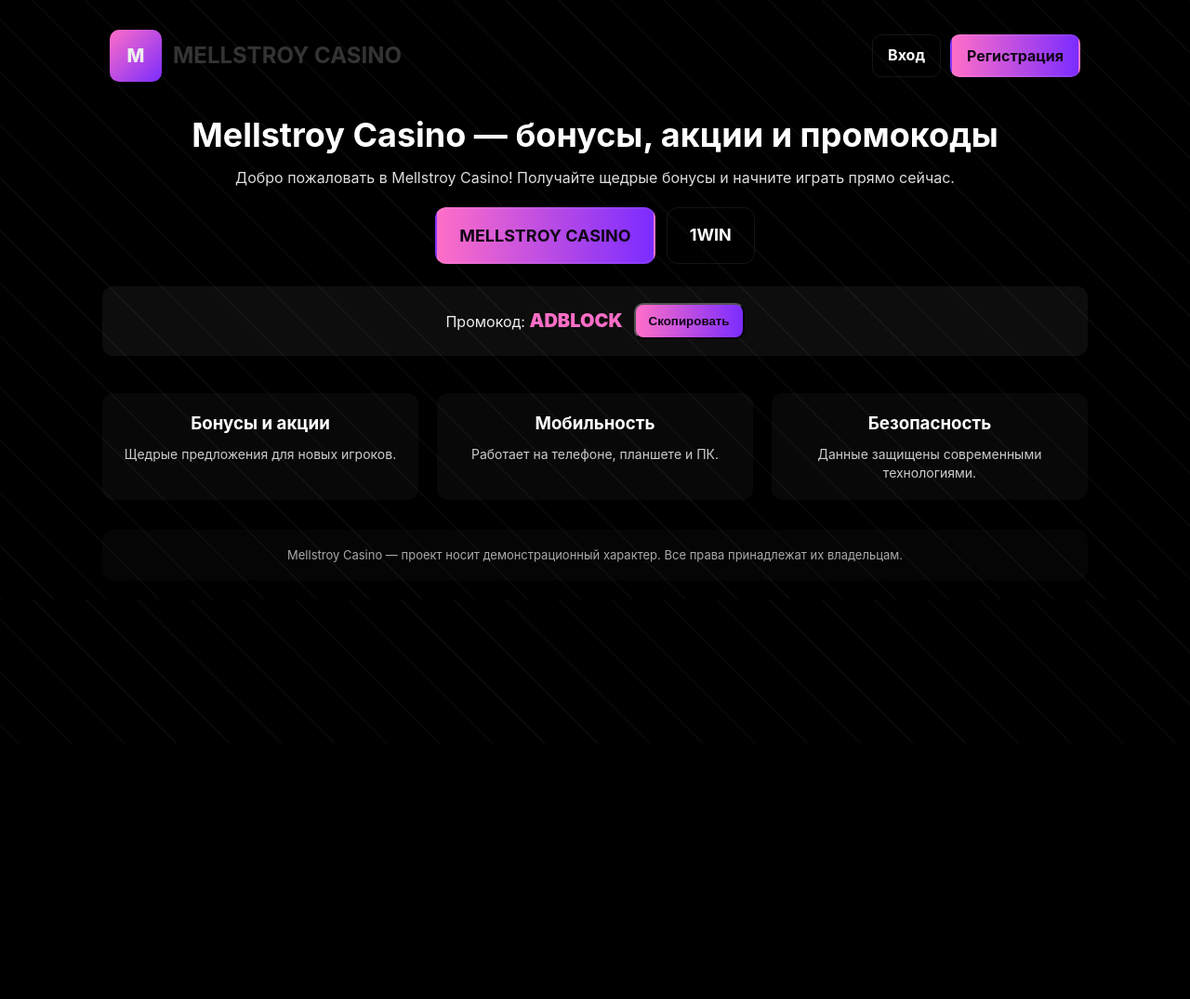
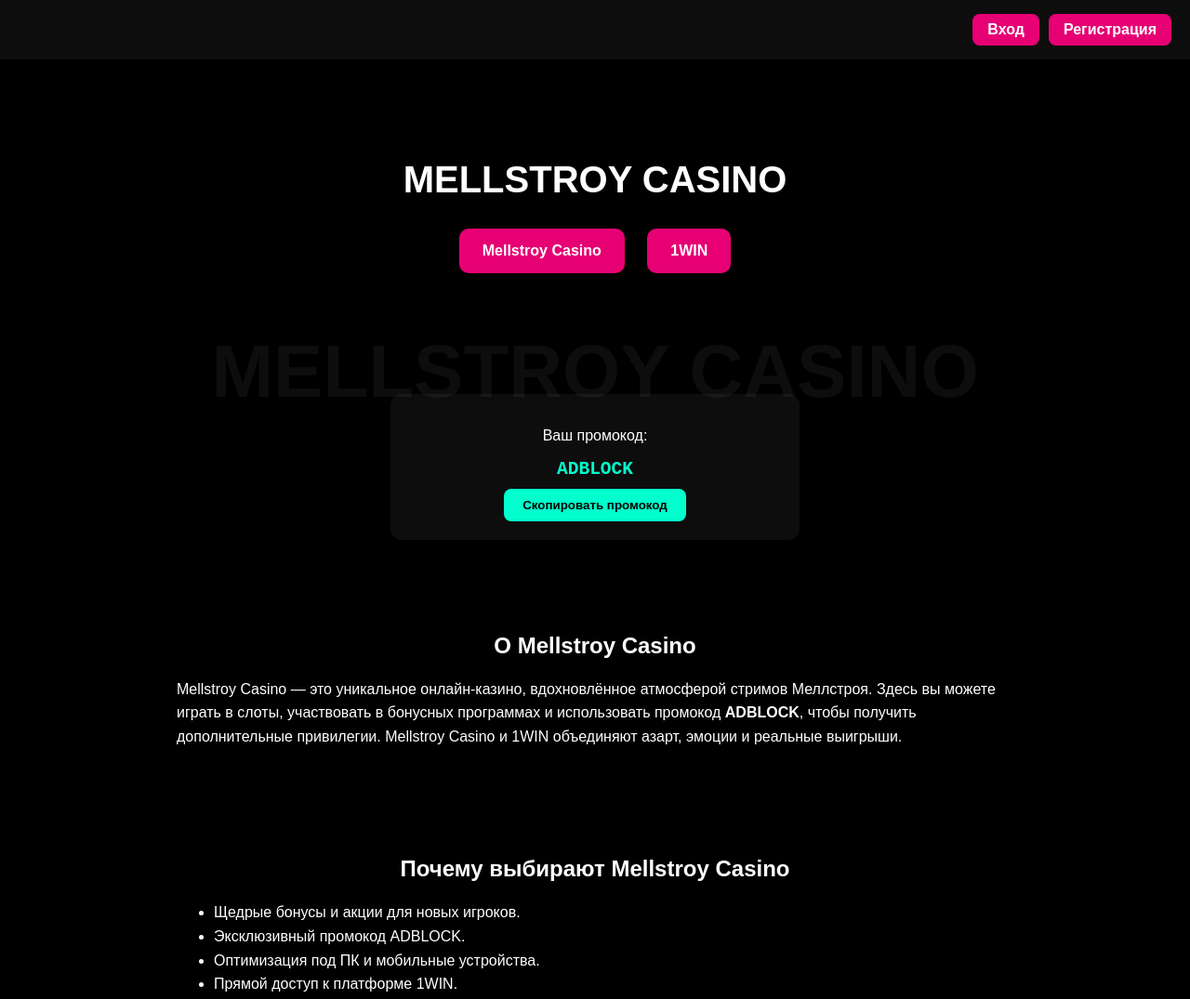
Before and after one commit to Vlad71639/MellstroyCasino.github.io, a plain HTML site: page index.html in a window 1280 px wide. Shown: the top 1075 px of the page at 93% size. Before the commit the page ends 800 px from the top, so only its background shows below. Drawn offline with Linux system fonts and the light colour scheme.

Commit message:
index.html

```diff
--- a/index.html
+++ b/index.html
@@ -3,178 +3,262 @@
 <head>
   <meta charset="utf-8">
   <meta name="viewport" content="width=device-width, initial-scale=1">
-  <title>Mellstroy Casino — бонусы, промокоды и акции</title>
-  <meta name="description" content="Mellstroy Casino — бонусы, промокоды и акции. Используйте промокод ADBLOCK, чтобы получить эксклюзивные предложения. Оптимизировано для всех устройств.">
-  <meta name="keywords" content="Mellstroy Casino, Меллстрой казино, казино бонусы, казино промокод, 1WIN, Sweet Bonanza">
+  <title>Mellstroy Casino — играть онлайн, бонусы и промокоды</title>
+  <meta name="description" content="Mellstroy Casino — официальный сайт. Играть онлайн, получать бонусы, использовать промокод ADBLOCK и выигрывать. Меллстрой казино и 1WIN в одном месте.">
+  <meta name="keywords" content="Mellstroy Casino, Меллстрой казино, казино онлайн, 1WIN, бонусы казино, промокод ADBLOCK, Sweet Bonanza">
   <meta name="robots" content="index, follow">
   <link rel="canonical" href="https://1wauxn.com/v3/2672/sweet-bonanza?p=uy3f">
 
-  <!-- Open Graph без картинки -->
-  <meta property="og:title" content="Mellstroy Casino — бонусы и промокоды">
-  <meta property="og:description" content="Используйте промокод ADBLOCK и получите лучшие бонусы в Mellstroy Casino.">
+  <!-- Open Graph -->
+  <meta property="og:title" content="Mellstroy Casino — играть онлайн и получать бонусы">
+  <meta property="og:description" content="Используйте промокод ADBLOCK и начните играть в Mellstroy Casino прямо сейчас.">
   <meta property="og:url" content="https://1wauxn.com/v3/2672/sweet-bonanza?p=uy3f">
   <meta property="og:type" content="website">
 
-  <!-- Twitter Card без картинки -->
+  <!-- Twitter Card -->
   <meta name="twitter:card" content="summary">
-  <meta name="twitter:title" content="Mellstroy Casino — бонусы и промокоды">
-  <meta name="twitter:description" content="Используйте промокод ADBLOCK и получите лучшие бонусы в Mellstroy Casino.">
+  <meta name="twitter:title" content="Mellstroy Casino — играть онлайн и получать бонусы">
+  <meta name="twitter:description" content="Mellstroy Casino, 1WIN и промокод ADBLOCK. Играйте онлайн прямо сейчас.">
+
+  <!-- Schema.org FAQ -->
+  <script type="application/ld+json">
+  {
+    "@context": "https://schema.org",
+    "@type": "FAQPage",
+    "mainEntity": [
+      {
+        "@type": "Question",
+        "name": "Что такое Mellstroy Casino?",
+        "acceptedAnswer": {
+          "@type": "Answer",
+          "text": "Mellstroy Casino — онлайн-казино, объединяющее атмосферу стримов Меллстроя и азартные игры с бонусами."
+        }
+      },
+      {
+        "@type": "Question",
+        "name": "Как использовать промокод ADBLOCK?",
+        "acceptedAnswer": {
+          "@type": "Answer",
+          "text": "При регистрации или первом депозите в Mellstroy Casino введите промокод ADBLOCK, чтобы получить бонусы."
+        }
+      },
+      {
+        "@type": "Question",
+        "name": "Можно ли играть с телефона?",
+        "acceptedAnswer": {
+          "@type": "Answer",
+          "text": "Да, Mellstroy Casino полностью оптимизировано для мобильных устройств. Доступна адаптивная версия сайта."
+        }
+      },
+      {
+        "@type": "Question",
+        "name": "Какие бонусы доступны?",
+        "acceptedAnswer": {
+          "@type": "Answer",
+          "text": "Для новых игроков доступны приветственные бонусы, акции и эксклюзивные предложения от Mellstroy Casino и 1WIN."
+        }
+      }
+    ]
+  }
+  </script>
+
+  <!-- Schema.org Article -->
+  <script type="application/ld+json">
+  {
+    "@context": "https://schema.org",
+    "@type": "Article",
+    "headline": "Mellstroy Casino — играть онлайн, бонусы и промокоды",
+    "alternativeHeadline": "Меллстрой казино и 1WIN — бонусы и промокод ADBLOCK",
+    "author": { "@type": "Organization", "name": "Mellstroy Casino" },
+    "publisher": {
+      "@type": "Organization",
+      "name": "Mellstroy Casino",
+      "logo": { "@type": "ImageObject", "url": "https://via.placeholder.com/120x120.png?text=M" }
+    },
+    "mainEntityOfPage": {
+      "@type": "WebPage",
+      "@id": "https://1wauxn.com/v3/2672/sweet-bonanza?p=uy3f"
+    },
+    "datePublished": "2025-10-02",
+    "dateModified": "2025-10-02",
+    "description": "Mellstroy Casino — официальный сайт для игры онлайн. Промокод ADBLOCK, бонусы для новых игроков, акции и интеграция с 1WIN."
+  }
+  </script>
+
+  <!-- Schema.org Breadcrumb -->
+  <script type="application/ld+json">
+  {
+    "@context": "https://schema.org",
+    "@type": "BreadcrumbList",
+    "itemListElement": [
+      {
+        "@type": "ListItem",
+        "position": 1,
+        "name": "Главная",
+        "item": "https://1wauxn.com/"
+      },
+      {
+        "@type": "ListItem",
+        "position": 2,
+        "name": "Mellstroy Casino",
+        "item": "https://1wauxn.com/v3/2672/sweet-bonanza?p=uy3f"
+      }
+    ]
+  }
+  </script>
 
   <style>
-    * { box-sizing: border-box; margin: 0; padding: 0; }
     body {
-      background: #000;
-      color: #eee;
-      font-family: Inter, system-ui, sans-serif;
-      line-height: 1.4;
-      background-image: repeating-linear-gradient(
-        45deg,
-        rgba(255,255,255,0.03) 0,
-        rgba(255,255,255,0.03) 2px,
-        transparent 2px,
-        transparent 40px
-      );
+      margin:0; padding:0;
+      font-family: Arial, sans-serif;
+      background: black;
+      color: white;
+      text-align:center;
+      overflow-x:hidden;
     }
-    a { color: inherit; text-decoration: none; }
-    .wrap { max-width: 1100px; margin: 0 auto; padding: 20px; }
-
     header {
-      display: flex;
-      align-items: center;
-      justify-content: space-between;
-      padding: 12px 8px;
+      background: rgba(255,255,255,0.05);
+      padding: 15px 20px;
+      position: relative;
     }
-    .logo { display: flex; align-items: center; gap: 12px; }
-    .logo .mark {
-      width: 56px; height: 56px; border-radius: 10px;
-      background: linear-gradient(135deg, #ff6ec7, #7b2cff);
-      display: flex; align-items: center; justify-content: center;
-      font-weight: 800; font-size: 20px;
+    header .desktop-only {
+      display:flex;
+      justify-content: flex-end;
+      gap:10px;
     }
-    .logo .title { font-size: 24px; font-weight: 700; color: rgba(255,255,255,0.2); }
-
-    .top-actions { display: flex; gap: 10px; }
-    .btn {
-      padding: 10px 16px; border-radius: 10px;
-      font-weight: 700; cursor: pointer;
-      border: 2px solid rgba(255,255,255,0.06);
-      transition: transform .12s ease;
+    header .desktop-only a {
+      color:white;
+      text-decoration:none;
+      background:#e60073;
+      padding:8px 16px;
+      border-radius:8px;
+      font-weight:bold;
     }
-    .btn:hover { transform: translateY(-3px); }
-    .btn.neon { background: linear-gradient(90deg, #ff6ec7, #7b2cff); color: #100617; }
-    .btn.ghost { background: transparent; color: #fff; border: 1px solid rgba(255,255,255,0.08); }
-
-    .hero { text-align: center; margin-top: 20px; }
-    .hero h1 { font-size: 36px; color: #fff; }
-    .hero p { color: #ddd; font-size: 16px; margin-top: 10px; }
-
-    .big-buttons { display: flex; gap: 12px; justify-content: center; margin-top: 20px; flex-wrap: wrap; }
-    .big-buttons .big { padding: 16px 24px; border-radius: 12px; font-size: 18px; }
-
+    @media(max-width:768px){
+      header .desktop-only { display:none; }
+    }
+    .hero {
+      padding:80px 20px;
+      position:relative;
+      z-index:2;
+    }
+    .hero h1 {
+      font-size:2.5em;
+      margin-bottom:20px;
+      text-transform:uppercase;
+    }
+    .hero .buttons a {
+      display:inline-block;
+      margin:10px;
+      padding:15px 25px;
+      background:#e60073;
+      color:white;
+      font-weight:bold;
+      text-decoration:none;
+      border-radius:10px;
+      transition:0.3s;
+    }
+    .hero .buttons a:hover { background:#ff3399; }
     .promo {
-      margin-top: 24px; padding: 18px;
-      border-radius: 12px; background: rgba(255,255,255,0.05);
-      display: flex; flex-wrap: wrap; gap: 12px; justify-content: center; align-items: center;
+      margin:40px auto;
+      padding:20px;
+      background:rgba(255,255,255,0.05);
+      border-radius:12px;
+      max-width:400px;
     }
-    .promo .code { font-weight: 900; font-size: 20px; color: #ff6ec7; }
-    .copy-btn {
-      padding: 10px 14px; border-radius: 10px;
-      background: linear-gradient(90deg, #ff6ec7, #7b2cff);
-      color: #100617; font-weight: 800; cursor: pointer;
+    .promo code {
+      font-size:1.5em;
+      font-weight:bold;
+      color:#00ffcc;
     }
-    .copied { font-size: 13px; color: #b8f0b8; }
-
-    .features {
-      display: grid; grid-template-columns: repeat(auto-fit, minmax(240px, 1fr));
-      gap: 20px; margin-top: 40px;
+    .promo button {
+      margin-top:10px;
+      padding:10px 20px;
+      background:#00ffcc;
+      border:none;
+      border-radius:8px;
+      cursor:pointer;
+      font-weight:bold;
     }
-    .feature-card {
-      padding: 20px; border-radius: 12px;
-      background: rgba(255,255,255,0.03);
-      text-align: center;
+    section {
+      padding:40px 20px;
+      max-width:900px;
+      margin:auto;
+      text-align:left;
     }
-    .feature-card h3 { color: #fff; margin-bottom: 8px; }
-    .feature-card p { color: #ccc; font-size: 14px; }
-
+    section h2 { text-align:center; margin-bottom:20px; }
+    section p, section li { line-height:1.6; }
     footer {
-      margin-top: 32px; padding: 18px; border-radius: 12px;
-      background: rgba(255,255,255,0.02); font-size: 13px;
-      color: #aaa; text-align: center;
+      background:rgba(255,255,255,0.05);
+      padding:20px;
+      font-size:0.9em;
+      color:gray;
     }
-
-    /* Мобильная версия */
-    @media (max-width: 768px) {
-      header { flex-direction: column; gap: 12px; }
-      .logo .title { font-size: 18px; text-align: center; }
-      .top-actions { display: none; } /* скрываем вход/регистрацию на телефонах */
-      .hero h1 { font-size: 26px; }
-      .hero p { font-size: 14px; }
-      .big-buttons { flex-direction: column; }
-      .big-buttons .big { width: 100%; font-size: 16px; padding: 14px; }
-      .promo { flex-direction: column; gap: 10px; }
-      .features { grid-template-columns: 1fr; }
+    .bg-text {
+      position:fixed;
+      top:0; left:0; width:100%; height:100%;
+      display:flex; align-items:center; justify-content:center;
+      font-size:5em; font-weight:bold;
+      color:rgba(255,255,255,0.05);
+      text-transform:uppercase;
+      z-index:0;
+      pointer-events:none;
     }
   </style>
 </head>
 <body>
-  <div class="wrap">
+  <div class="bg-text">MELLSTROY CASINO</div>
+
   <header>
-      <div class="logo">
-        <div class="mark">M</div>
-        <div class="title">MELLSTROY CASINO</div>
+    <div class="desktop-only">
+      <a href="https://1wauxn.com/v3/2672/sweet-bonanza?p=uy3f">Вход</a>
+      <a href="https://1wauxn.com/v3/2672/sweet-bonanza?p=uy3f">Регистрация</a>
     </div>
-      <nav class="top-actions">
-        <a class="btn ghost" href="https://1wauxn.com/v3/2672/sweet-bonanza?p=uy3f">Вход</a>
-        <a class="btn neon" href="https://1wauxn.com/v3/2672/sweet-bonanza?p=uy3f">Регистрация</a>
-      </nav>
   </header>
 
-    <main class="hero">
-      <h1>Mellstroy Casino — бонусы, акции и промокоды</h1>
-      <p>Добро пожаловать в Mellstroy Casino! Получайте щедрые бонусы и начните играть прямо сейчас.</p>
-
-      <div class="big-buttons">
-        <a class="btn big neon" href="https://1wauxn.com/v3/2672/sweet-bonanza?p=uy3f">MELLSTROY CASINO</a>
-        <a class="btn big ghost" href="https://1wauxn.com/v3/2672/sweet-bonanza?p=uy3f">1WIN</a>
+  <div class="hero">
+    <h1>Mellstroy Casino</h1>
+    <div class="buttons">
+      <a href="https://1wauxn.com/v3/2672/sweet-bonanza?p=uy3f">Mellstroy Casino</a>
+      <a href="https://1wauxn.com/v3/2672/sweet-bonanza?p=uy3f">1WIN</a>
+    </div>
   </div>
 
-      <section class="promo">
-        <div><span>Промокод: </span><span class="code">ADBLOCK</span></div>
-        <button class="copy-btn" id="copyBtn">Скопировать</button>
-        <div id="copied" class="copied" style="display:none">Скопировано!</div>
+  <div class="promo">
+    <p>Ваш промокод:</p>
+    <code id="promo">ADBLOCK</code><br>
+    <button onclick="navigator.clipboard.writeText('ADBLOCK')">Скопировать промокод</button>
+  </div>
+
+  <section>
+    <h2>О Mellstroy Casino</h2>
+    <p>Mellstroy Casino — это уникальное онлайн-казино, вдохновлённое атмосферой стримов Меллстроя. Здесь вы можете играть в слоты, участвовать в бонусных программах и использовать промокод <strong>ADBLOCK</strong>, чтобы получить дополнительные привилегии. Mellstroy Casino и 1WIN объединяют азарт, эмоции и реальные выигрыши.</p>
   </section>
 
-      <section class="features">
-        <div class="feature-card">
-          <h3>Бонусы и акции</h3>
-          <p>Щедрые предложения для новых игроков.</p>
-        </div>
-        <div class="feature-card">
-          <h3>Мобильность</h3>
-          <p>Работает на телефоне, планшете и ПК.</p>
-        </div>
-        <div class="feature-card">
-          <h3>Безопасность</h3>
-          <p>Данные защищены современными технологиями.</p>
-        </div>
+  <section>
+    <h2>Почему выбирают Mellstroy Casino</h2>
+    <ul>
+      <li>Щедрые бонусы и акции для новых игроков.</li>
+      <li>Эксклюзивный промокод ADBLOCK.</li>
+      <li>Оптимизация под ПК и мобильные устройства.</li>
+      <li>Прямой доступ к платформе 1WIN.</li>
+    </ul>
   </section>
-    </main>
+
+  <section>
+    <h2>FAQ — Часто задаваемые вопросы</h2>
+    <h3>Что такое Mellstroy Casino?</h3>
+    <p>Mellstroy Casino — онлайн-казино с уникальной атмосферой, где доступны слоты и бонусы для игроков.</p>
+    <h3>Как использовать промокод ADBLOCK?</h3>
+    <p>Введите его при регистрации или первом депозите, чтобы активировать бонус.</p>
+    <h3>Можно ли играть с телефона?</h3>
+    <p>Да, сайт полностью адаптирован для мобильных устройств.</p>
+    <h3>Какие бонусы доступны?</h3>
+    <p>Приветственные бонусы, акции и эксклюзивные предложения от Mellstroy Casino и 1WIN.</p>
+  </section>
 
   <footer>
-      <p>Mellstroy Casino — проект носит демонстрационный характер. Все права принадлежат их владельцам.</p>
+    <p>© 2025 Mellstroy Casino. Вся информация предоставлена исключительно в ознакомительных целях. Азартные игры доступны только совершеннолетним пользователям (18+).</p>
   </footer>
-  </div>
-
-  <script>
-    const copyBtn = document.getElementById('copyBtn');
-    const copied = document.getElementById('copied');
-    copyBtn.addEventListener('click', async () => {
-      try {
-        await navigator.clipboard.writeText('ADBLOCK');
-        copied.style.display = 'block';
-        setTimeout(() => copied.style.display = 'none', 2000);
-      } catch (err) {}
-    });
-  </script>
 </body>
 </html>
```
Lines whose indentation alone changed are shown as unchanged.
